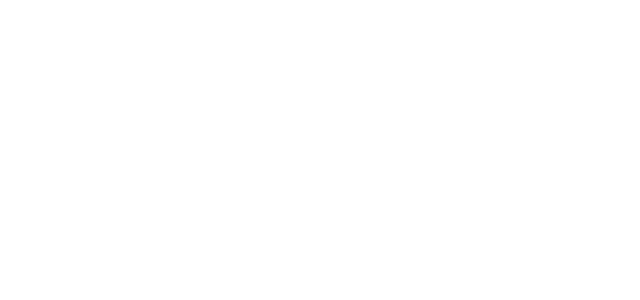
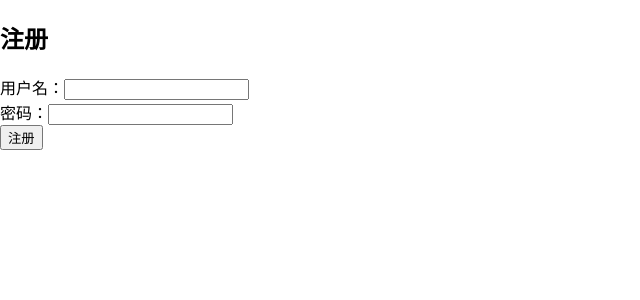
Before and after one commit to iskaikaila/kaikai-AI-Medical-Test-Report, a React (Create React App) app in the folder frontend/: page /register in a window 1280 px wide. Before the commit this address had no page. Shown: the top 300 px of the page, without its empty margins (0-640 px from the left). Built offline with nearby package versions, Linux system fonts and the light colour scheme.

Commit message:
add login component

```diff
--- a/frontend/src/App.js
+++ b/frontend/src/App.js
@@ -1,14 +1,20 @@
+import React from 'react';
 import { BrowserRouter as Router, Route, Routes } from 'react-router-dom';
 import Login from './pages/Login';
-import Home from './pages/Home';
+import Register from './pages/Register';
+import Reports from './pages/Reports';
 
 function App() {
     return (
         <Router>
+            <div>
                 <Routes>
                     <Route path="/login" element={<Login />} />
-        <Route path="/" element={<Home />} />
+                    <Route path="/register" element={<Register />} />
+                    <Route path="/reports" element={<Reports />} />
+                    <Route path="/" element={<Login />} />
                 </Routes>
+            </div>
         </Router>
     );
 }
--- /dev/null
+++ b/frontend/src/components/ReportForm.js
@@ -0,0 +1,51 @@
+import React, { useState } from 'react';
+import { createReport } from '../services/reportService';
+
+const ReportForm = () => {
+    const [title, setTitle] = useState('');
+    const [content, setContent] = useState('');
+    const [message, setMessage] = useState('');
+    const [error, setError] = useState('');
+
+    const handleSubmit = async (e) => {
+        e.preventDefault();
+        try {
+            await createReport(title, content);
+            setMessage('验单创建成功。');
+            setTitle('');
+            setContent('');
+        } catch (err) {
+            setError('创建验单失败，请重试。');
+        }
+    };
+
+    return (
+        <div>
+            <h2>创建验单</h2>
+            <form onSubmit={handleSubmit}>
+                <div>
+                    <label>标题：</label>
+                    <input
+                        type="text"
+                        value={title}
+                        onChange={(e) => setTitle(e.target.value)}
+                        required
+                    />
+                </div>
+                <div>
+                    <label>内容：</label>
+                    <textarea
+                        value={content}
+                        onChange={(e) => setContent(e.target.value)}
+                        required
+                    />
+                </div>
+                {message && <p>{message}</p>}
+                {error && <p>{error}</p>}
+                <button type="submit">创建</button>
+            </form>
+        </div>
+    );
+};
+
+export default ReportForm;
--- /dev/null
+++ b/frontend/src/pages/Register.js
@@ -0,0 +1,50 @@
+import React, { useState } from 'react';
+import { register } from '../services/authService';
+
+const Register = () => {
+    const [username, setUsername] = useState('');
+    const [password, setPassword] = useState('');
+    const [message, setMessage] = useState('');
+    const [error, setError] = useState('');
+
+    const handleSubmit = async (e) => {
+        e.preventDefault();
+        try {
+            await register(username, password);
+            setMessage('注册成功，请登录。');
+        } catch (err) {
+            setError('注册失败，请重试。');
+        }
+    };
+
+    return (
+        <div>
+            <h2>注册</h2>
+            <form onSubmit={handleSubmit}>
+                <div>
+                    <label>用户名：</label>
+                    <input
+                        type="text"
+                        value={username}
+                        onChange={(e) => setUsername(e.target.value)}
+                        required
+                    />
+                </div>
+                <div>
+                    <label>密码：</label>
+                    <input
+                        type="password"
+                        value={password}
+                        onChange={(e) => setPassword(e.target.value)}
+                        required
+                    />
+                </div>
+                {message && <p>{message}</p>}
+                {error && <p>{error}</p>}
+                <button type="submit">注册</button>
+            </form>
+        </div>
+    );
+};
+
+export default Register;
--- /dev/null
+++ b/frontend/src/pages/Reports.js
@@ -0,0 +1,45 @@
+import React, { useEffect, useState } from 'react';
+import { getReports } from '../services/reportService';
+import ReportForm from '../components/ReportForm';
+
+const Reports = () => {
+    const [reports, setReports] = useState([]);
+    const [loading, setLoading] = useState(true);
+
+    useEffect(() => {
+        const fetchReports = async () => {
+            try {
+                const response = await getReports();
+                setReports(response.data);
+                setLoading(false);
+            } catch (err) {
+                console.error('获取验单失败：', err);
+                setLoading(false);
+            }
+        };
+
+        fetchReports();
+    }, []);
+
+    if (loading) {
+        return <p>加载中...</p>;
+    }
+
+    return (
+        <div>
+            <h2>验单列表</h2>
+            <ReportForm />
+            <ul>
+                {reports.map((report) => (
+                    <li key={report._id}>
+                        <h3>{report.title}</h3>
+                        <p>{report.content}</p>
+                        <p>创建者：{report.createdBy.username}</p>
+                    </li>
+                ))}
+            </ul>
+        </div>
+    );
+};
+
+export default Reports;
```
Lines whose indentation alone changed are shown as unchanged.
